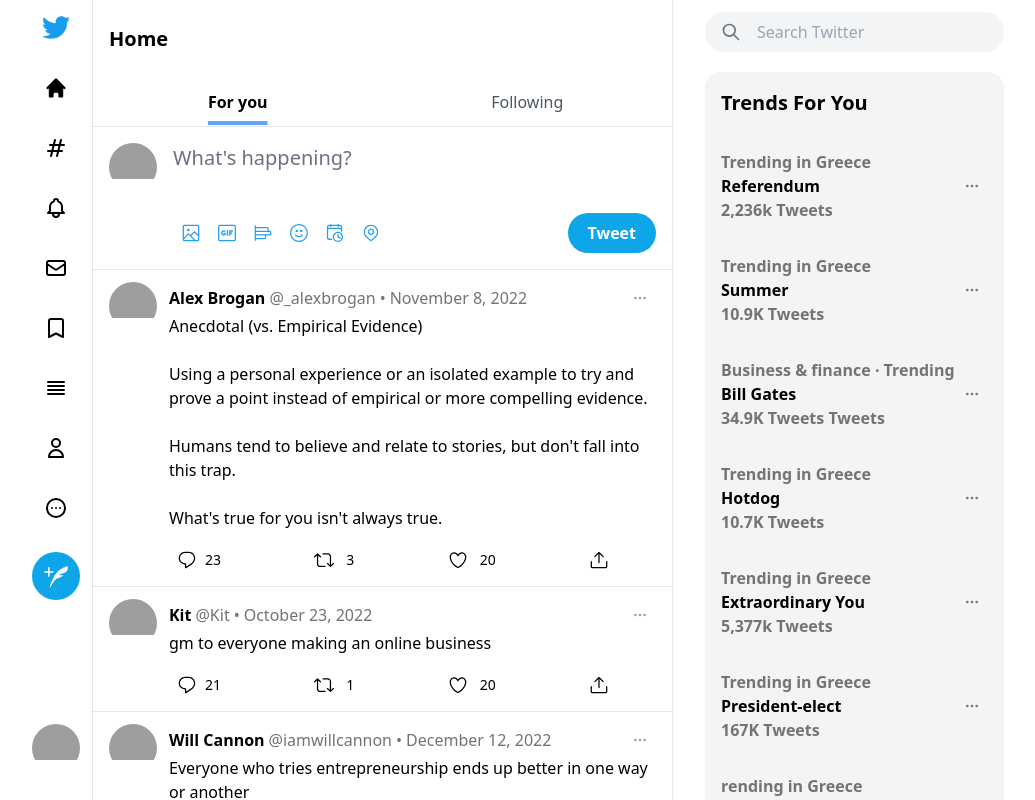
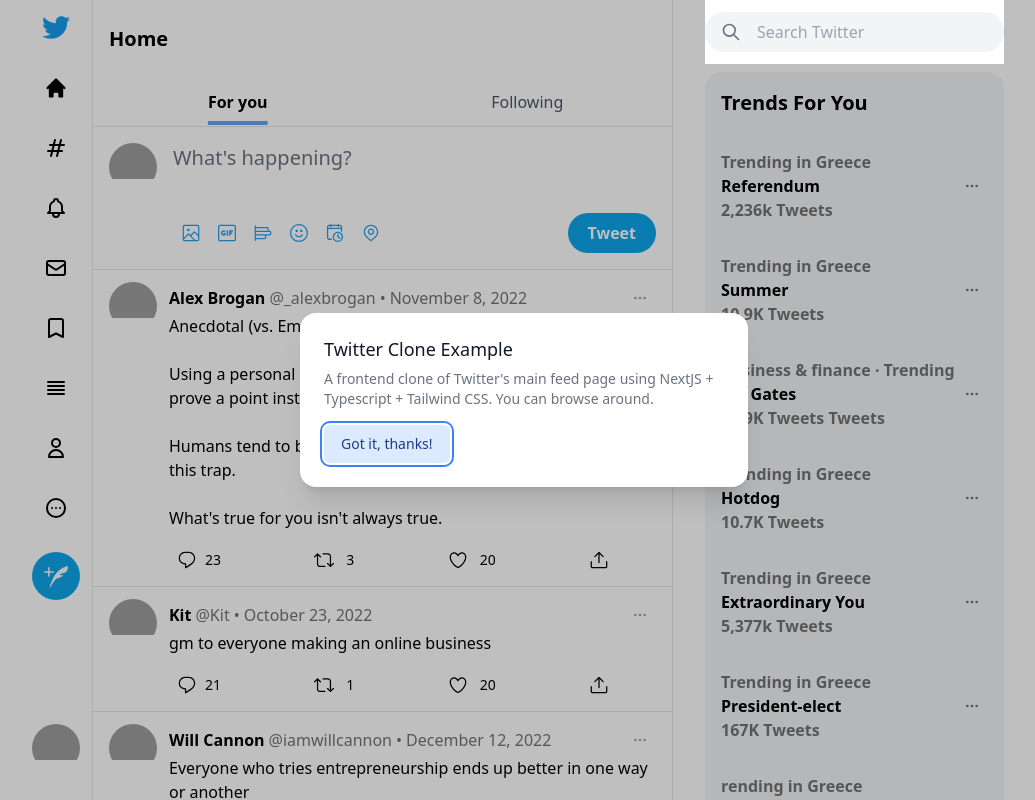
Before and after one commit to skaparelos/nextjs-twitter-clone, a Next.js app: page / in a window 1280 px wide. Shown: the top 800 px of the page, without its empty margins (116-1151 px from the left). Built offline with nearby package versions, Linux system fonts and the light colour scheme; grey boxes are pictures that could not be loaded.

Commit message:
added modal at the beginning

```diff
--- a/package.json
+++ b/package.json
@@ -9,6 +9,7 @@
     "lint": "next lint"
   },
   "dependencies": {
+    "@headlessui/react": "^1.7.14",
     "@heroicons/react": "^1.0.6",
     "@types/node": "20.1.2",
     "@types/react": "18.2.6",
--- a/src/Layouts/MainLayout.tsx
+++ b/src/Layouts/MainLayout.tsx
@@ -1,12 +1,15 @@
 import LeftSideBar from "@/components/LeftSideBar"
-import RightSideBar from "@/components/RightSideBar"
+import MDialog from "@/components/ui/Dialog"
 
 type Props = {
   children: React.ReactNode
 }
 
+
 const MainLayout = ({ children }: Props) => {
   return (
+    <>
+      <MDialog title="Twitter Clone Example" text="A frontend clone of Twitter's main feed page using NextJS + Typescript + Tailwind CSS. You can browse around."/>
       <div className="grid-cols-[auto,1fr] desktop:max-w-7xl laptop:max-w-5xl max-w-2xl mx-auto">
         <LeftSideBar />
         <main>
@@ -15,6 +18,7 @@
           </div>
         </main>
       </div>
+    </>
   )
 }
 
--- /dev/null
+++ b/src/components/ui/Dialog.tsx
@@ -0,0 +1,77 @@
+import { Dialog, Transition } from '@headlessui/react'
+import { Fragment, useState } from 'react'
+import { isTypeLiteralNode } from 'typescript'
+
+type Props = {
+  title: string
+  text: string
+}
+
+const MDialog = ({ title, text }: Props) => {
+  let [isOpen, setIsOpen] = useState(true)
+
+  function closeModal() {
+    setIsOpen(false)
+  }
+
+  return (
+    <>
+      <Transition appear show={isOpen} as={Fragment}>
+        <Dialog as="div" className="relative z-10" onClose={closeModal}>
+          <Transition.Child
+            as={Fragment}
+            enter="ease-out duration-300"
+            enterFrom="opacity-0"
+            enterTo="opacity-100"
+            leave="ease-in duration-200"
+            leaveFrom="opacity-100"
+            leaveTo="opacity-0"
+          >
+            <div className="fixed inset-0 bg-black bg-opacity-25" />
+          </Transition.Child>
+
+          <div className="fixed inset-0 overflow-y-auto">
+            <div className="flex min-h-full items-center justify-center p-4 text-center">
+              <Transition.Child
+                as={Fragment}
+                enter="ease-out duration-300"
+                enterFrom="opacity-0 scale-95"
+                enterTo="opacity-100 scale-100"
+                leave="ease-in duration-200"
+                leaveFrom="opacity-100 scale-100"
+                leaveTo="opacity-0 scale-95"
+              >
+                <Dialog.Panel className="w-full max-w-md transform overflow-hidden rounded-2xl bg-white p-6 text-left align-middle shadow-xl transition-all">
+                  <Dialog.Title
+                    as="h3"
+                    className="text-lg font-medium leading-6 text-gray-900"
+                  >
+                    {title}
+                  </Dialog.Title>
+                  <div className="mt-2">
+                    <p className="text-sm text-gray-500">
+                      {text}
+                    </p>
+                  </div>
+
+                  <div className="mt-4">
+                    <button
+                      type="button"
+                      className="inline-flex justify-center rounded-md border border-transparent bg-blue-100 px-4 py-2 text-sm font-medium text-blue-900 hover:bg-blue-200 focus:outline-none focus-visible:ring-2 focus-visible:ring-blue-500 focus-visible:ring-offset-2"
+                      onClick={closeModal}
+                    >
+                      Got it, thanks!
+                    </button>
+                  </div>
+                </Dialog.Panel>
+              </Transition.Child>
+            </div>
+          </div>
+        </Dialog>
+      </Transition>
+    </>
+  )
+}
+
+
+export default MDialog;
--- a/src/pages/index.tsx
+++ b/src/pages/index.tsx
@@ -2,6 +2,7 @@
 import Head from 'next/head'
 import MainSection from '../components/MainSection'
 import RightSideBar from '@/components/RightSideBar'
+
 
 const Home = () => {
   return (
```
Also changed, not shown: 1 other file (tests, documents, lock files or other folders). Lines whose indentation alone changed are shown as unchanged.
